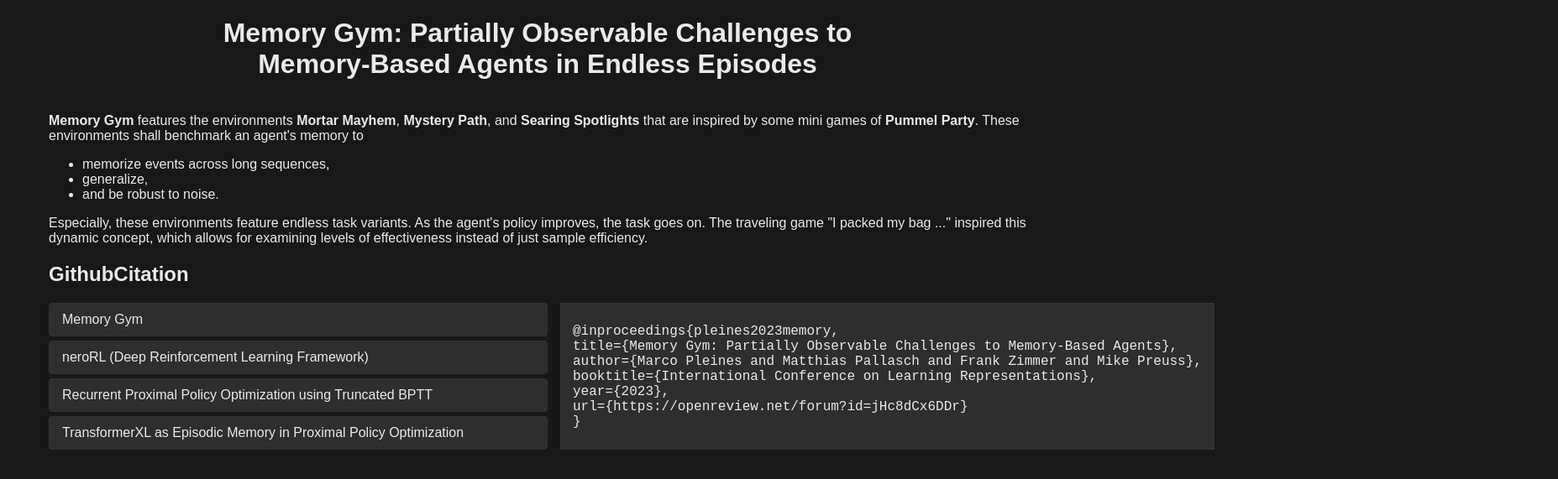
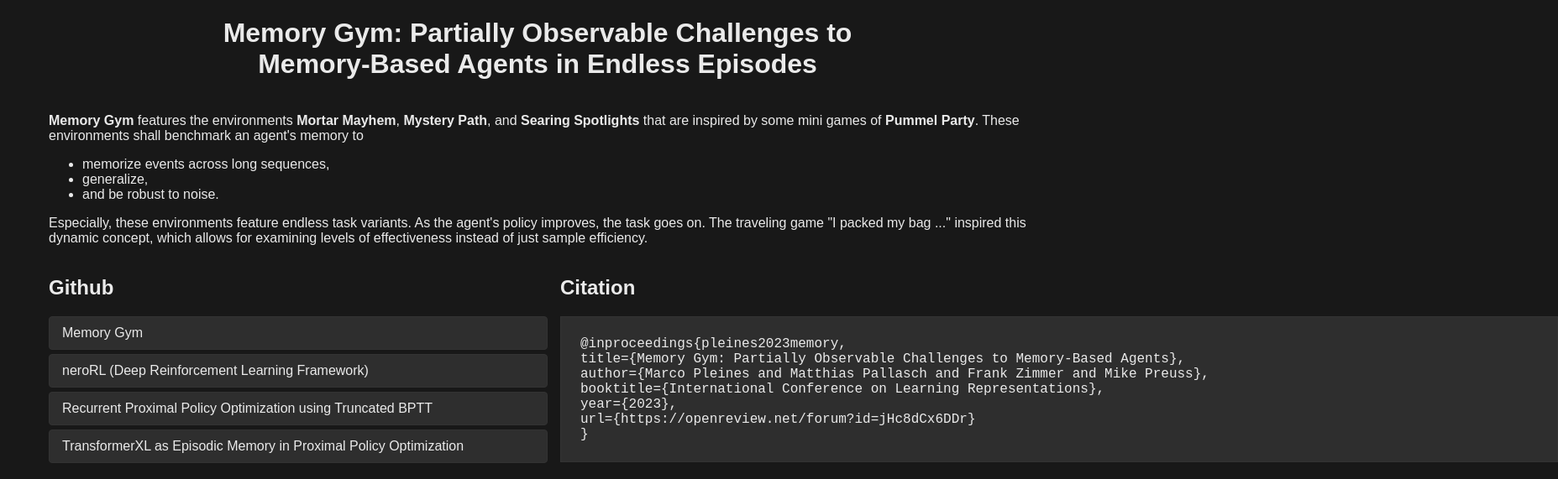
Before and after one commit to Horrible22232/Horrible22232.github.io, a plain HTML site: page index.html in a window 1280 px wide. Shown: the top 571 px of the page at 84% size, 1855 px wide, since content can reach past the window. Drawn offline with Linux system fonts and the light colour scheme.

Commit message:
website is responsive now

```diff
--- a/index.html
+++ b/index.html
@@ -19,10 +19,11 @@
 
         .container {
             max-width: 1800px;
-            margin: auto;
+            margin: left;
             display: flex;
             flex-wrap: wrap;
             justify-content: space-between;
+            margin-left: 38px;
         }
 
         .section {
@@ -80,24 +81,49 @@
             margin-top: 10px;
         }
 
-        .bibtex {
-            background-color: #2E2E2E;
-            padding: 14px;
-            margin-top: 150px;
-            border: 1px solid #333;
-            font-family: "Courier New", Courier, monospace;
-            margin: 0;
-            flex: 1;
-            height: 145px;
-            max-width: 1160px;
+        .info-section {
     display: flex;
-            align-items: center;
+    align-items: flex-start;
+    gap: 15px;
 }
 
 .github-section {
     font-family: Arial, sans-serif;
     margin-top: 0px;
     color: #EAEAEA;
+}
+
+.github-label {
+    display: flex;
+    justify-content: space-between;
+    align-items: center;
+    padding-left: 38px;
+}
+
+.citation-section {
+    display: flex;
+    flex-direction: column;
+    gap: 0px;
+}
+
+.citation-header {
+    margin: 0;
+    padding-left: 0px; /* You may need to adjust this value to match the .github-label padding */
+}
+
+.bibtex {
+    background-color: #2E2E2E;
+    padding: 23px;
+    margin-top: 0px;
+    border: 1px solid #333;
+    font-family: "Courier New", Courier, monospace;
+    margin: 0;
+    flex: 1;
+    height: 0px;
+    width: 1140px;
+    max-width: 1160px;
+    display: flex;
+    align-items: center;
 }
 
 .btn-group {
@@ -122,23 +148,6 @@
 
     .github-btn:hover {
         background-color: #444;
-    }
-
-    .info-section {
-        display: flex;
-        align-items: flex-start;
-        gap: 15px;
-    }
-
-    .github-label {
-        display: flex;
-        justify-content: space-between;
-        align-items: center;
-        padding-left: 38px;
-    }
-
-    .citation-header {
-        margin-right: 1144px;
     }
 
     .contents {
@@ -166,12 +175,9 @@
         <p>Especially, these environments feature endless task variants. As the agent's policy improves, the task goes on. The traveling game "I packed my bag ..." inspired this dynamic concept, which allows for examining levels of effectiveness instead of just sample efficiency.</p>
     </div>
 
-    <h2 class="github-label">
-         Github
-        <span class="citation-header">Citation</span>
-    </h2>
     <div class="info-section">
         <div class="github-section">
+            <h2 class="github-label">Github</h2>
             <div class="btn-group">
                 <a class="github-btn" href="https://github.com/MarcoMeter/drl-memory-gym" target="_blank">Memory Gym</a>
                 <a class="github-btn" href="https://github.com/MarcoMeter/neroRL" target="_blank">neroRL (Deep Reinforcement Learning Framework)</a>
@@ -179,8 +185,8 @@
                 <a class="github-btn" href="https://github.com/MarcoMeter/episodic-transformer-memory-ppo" target="_blank">TransformerXL as Episodic Memory in Proximal Policy Optimization</a>
             </div>
         </div>
-
-        <!-- Bibtex Section -->
+        <div class="citation-section">
+        <span class="citation-header"><h2>Citation</h2></span>
 <pre class="bibtex">@inproceedings{pleines2023memory,
 title={Memory Gym: Partially Observable Challenges to Memory-Based Agents},
 author={Marco Pleines and Matthias Pallasch and Frank Zimmer and Mike Preuss},
@@ -189,6 +195,8 @@
 url={https://openreview.net/forum?id=jHc8dCx6DDr}
 }</pre>
         </div>
+    </div>
+
 <br>
 <h2 class="contents">Experiments</h2>
     <div class="container">
```
Lines whose indentation alone changed are shown as unchanged.
